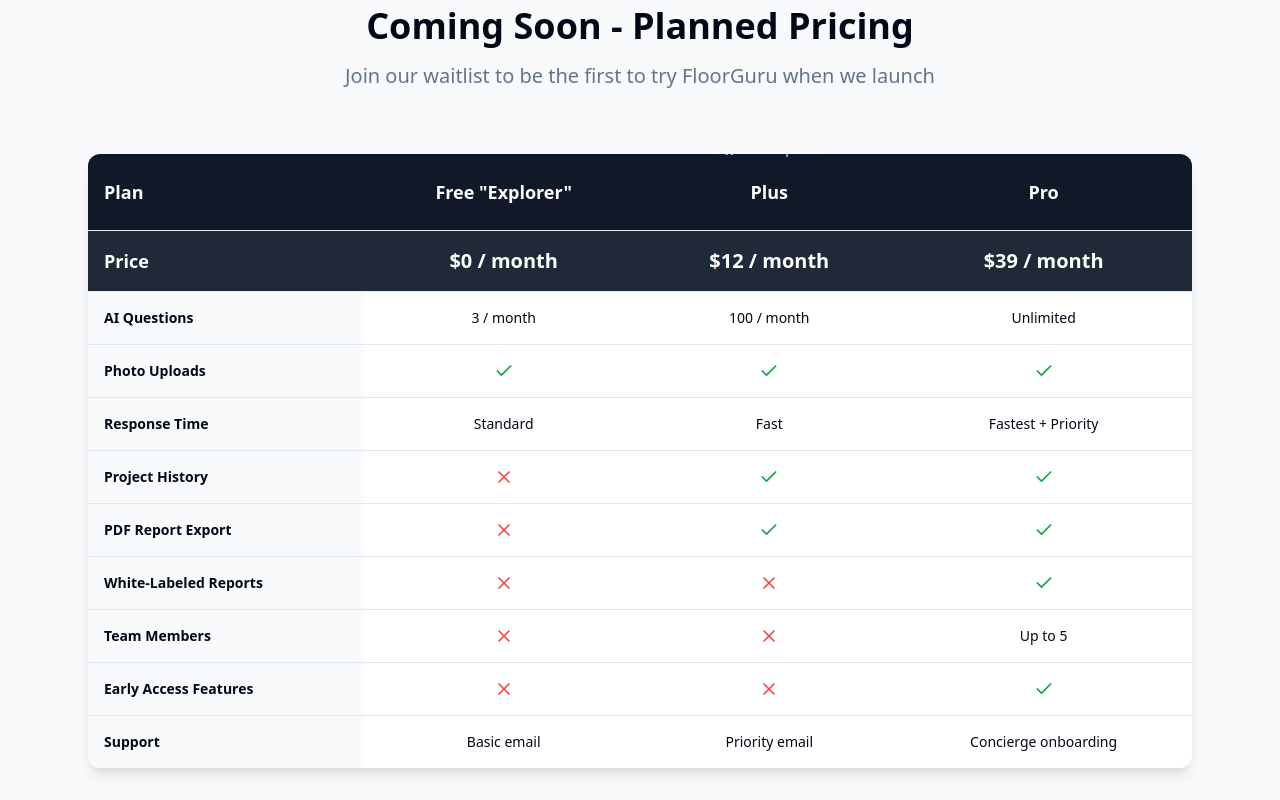
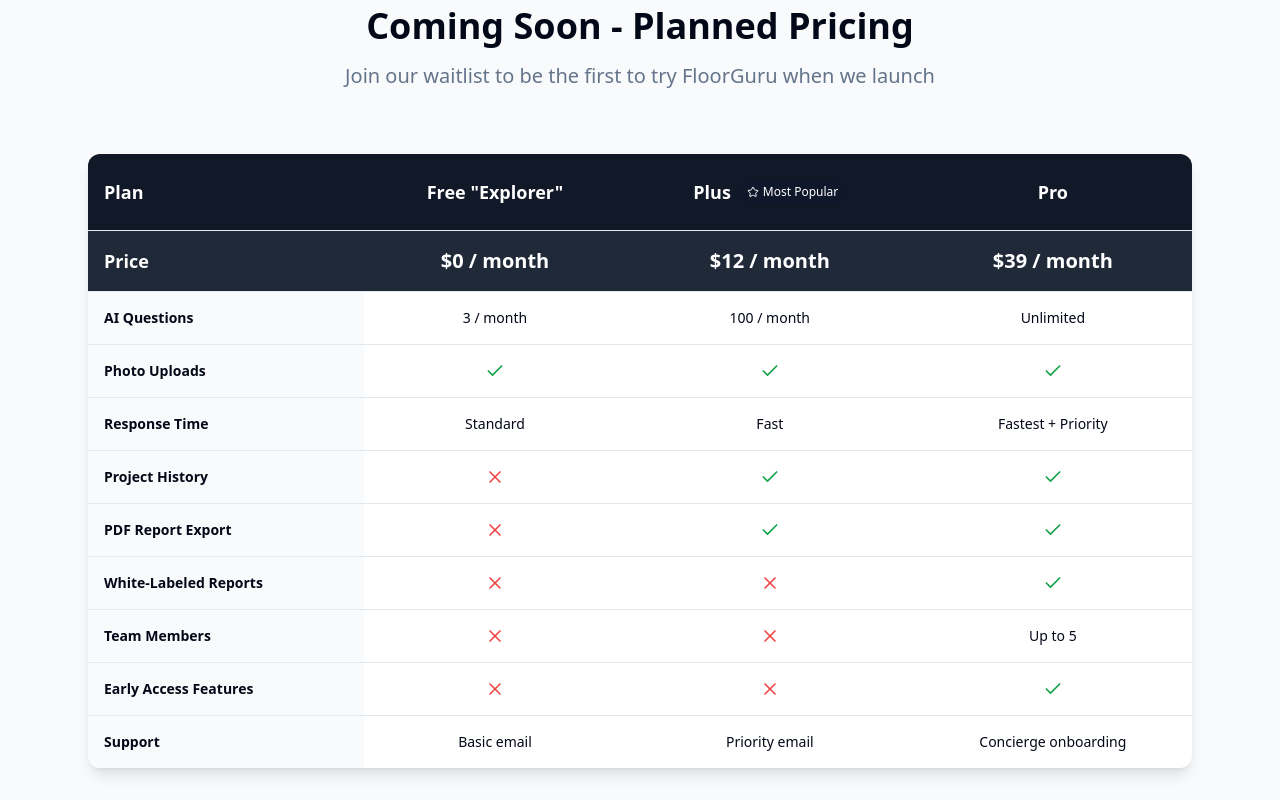
Before and after one commit to LunaIsleLLC/floor-guru-advice-hub, a React (Vite) app: page / in a window 1280 px wide. Shown: the part 2540-3340 px from the top of the page. Built offline with nearby package versions, Linux system fonts and the light colour scheme.

Commit message:
Fix: Pricing table "Most Popular" position
Move the "Most Popular" badge to the right side of the "Plus" plan in the pricing table.

```diff
--- a/src/components/Pricing.tsx
+++ b/src/components/Pricing.tsx
@@ -102,22 +102,22 @@ const Pricing = () => {
           </p>
         </div>
 
-        <div className="bg-white rounded-xl shadow-lg overflow-hidden mb-12 mt-8">
+        <div className="bg-white rounded-xl shadow-lg overflow-hidden mb-12">
           <Table>
             <TableHeader>
               <TableRow className="bg-gray-900 hover:bg-gray-900">
                 <TableHead className="text-white font-bold text-lg w-1/4 py-6">Plan</TableHead>
                 {plans.map((plan, index) => (
-                  <TableHead key={index} className="text-white text-center relative py-6">
-                    {plan.popular && (
-                      <div className="absolute -top-4 left-1/2 transform -translate-x-1/2 z-10">
-                        <div className="bg-primary text-white px-3 py-1 rounded-full text-xs font-medium flex items-center gap-1 whitespace-nowrap">
+                  <TableHead key={index} className="text-white text-center py-6">
+                    <div className="font-bold text-lg flex items-center justify-center gap-2">
+                      {plan.name}
+                      {plan.popular && (
+                        <div className="bg-primary text-white px-2 py-1 rounded-full text-xs font-medium flex items-center gap-1 whitespace-nowrap">
                           <Star className="h-3 w-3" />
                           Most Popular
                         </div>
-                      </div>
-                    )}
-                    <div className="font-bold text-lg">{plan.name}</div>
+                      )}
+                    </div>
                   </TableHead>
                 ))}
               </TableRow>
```
